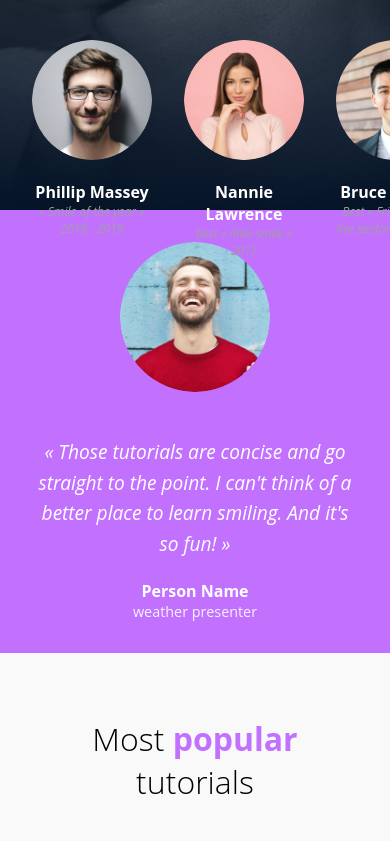
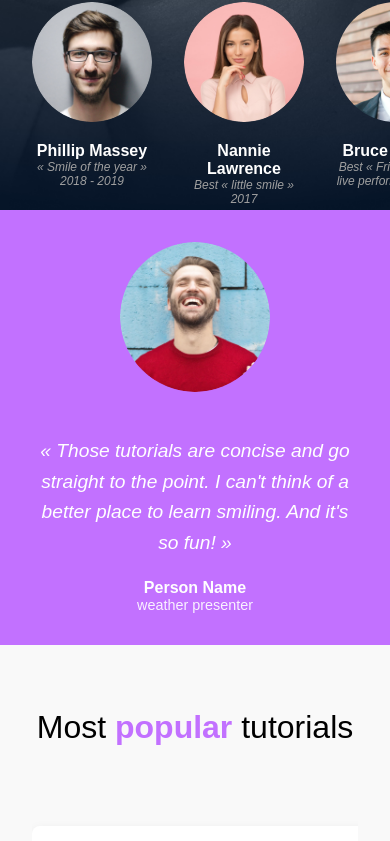
Before and after one commit to Evianojay/alx_html_css, a plain HTML site: page css_advanced/index.html in a window 390 px wide. Shown: the part 634-1475 px from the top of the page. Drawn offline with Linux system fonts and the light colour scheme.

Commit message:
initial commit headphones project

```diff
--- a/css_advanced/styles.css
+++ b/css_advanced/styles.css
@@ -4,7 +4,7 @@
   margin: 0;
   padding: 0;
   box-sizing: border-box;
-  font-family: 'Open Sans', sans-serif;
+  font-family: 'Source Sans', sans-serif;
 }
 
 /* === Header Styling === */
```
Also changed, not shown: 1 other file.
